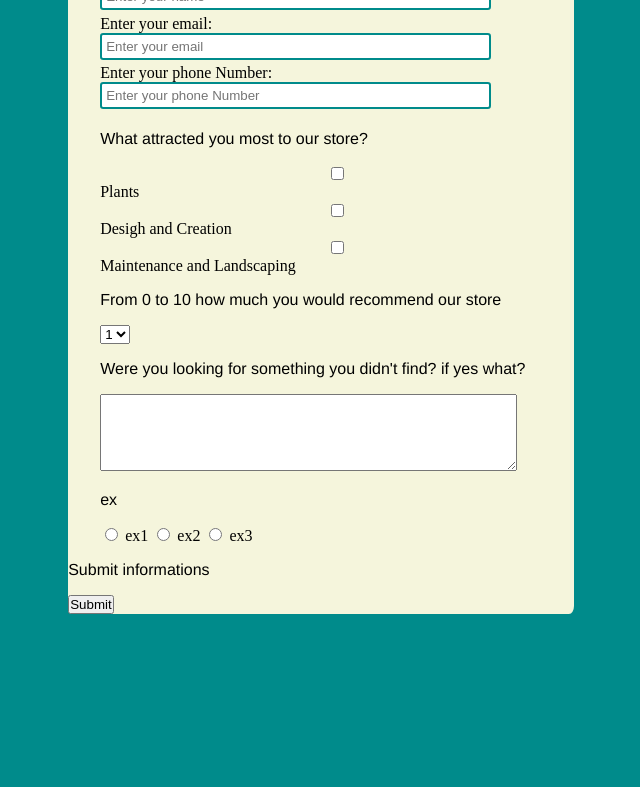
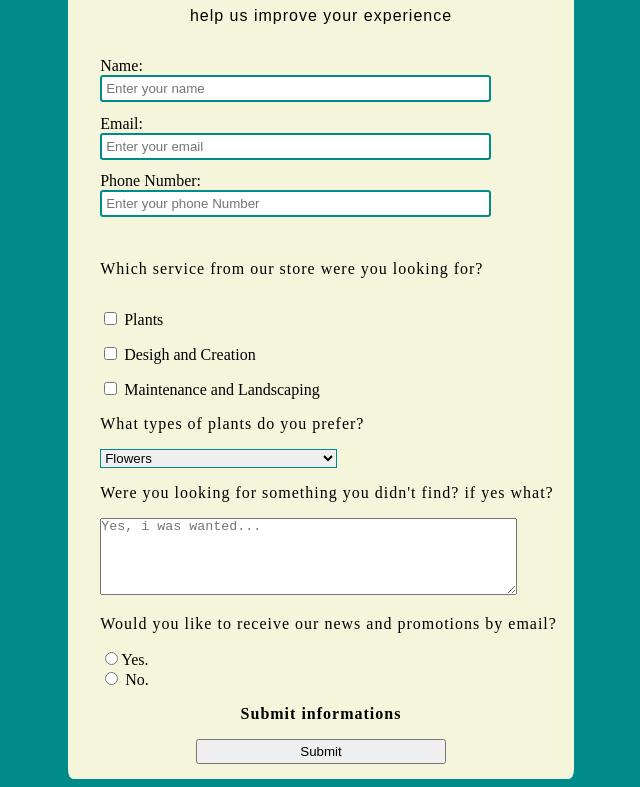
Before and after one commit to erikalps/formulario-freeCodeCamp, a plain HTML site: page index.html in a window 1280 px wide. Shown: the part 219-1006 px from the top of the page, without its empty margins (319-959 px from the left). Before the commit the page ends 841 px from the top, so only its background shows below. Drawn offline with Linux system fonts and the light colour scheme.

Commit message:
fiz mudancas no html e melhorei o css e coloquei uma imagem de logo

```diff
--- a/index.html
+++ b/index.html
@@ -9,72 +9,85 @@
 <body>
     <div class="container">
         <header>
+            <img src="img/Asset 2@3x.png" alt="Lucky Shrub Logo" class="logo"> <!--logo-->
             <h1 id="title">Lucky Shrub Form</h1>
-            <p id="description">satisfaction survey</p>
+            <p id="description">help us improve your experience</p>
         </header>
         <form id="survery-form">
              <!--informacoes do cliente-->
                 <div class="customerInformation">
-                    <label for="name" name ="name">Enter your name:</label>
+                    <label for="name" name ="name">Name:</label>
                     <input type="text" id="name" placeholder="Enter your name" class="inpute-customer" required>
                 </div>
 
                 <div class="customerInformation">
-                    <label for="email" name ="email">Enter your email:</label>
+                    <label for="email" name ="email">Email:</label>
                     <input type="email" id="email" placeholder="Enter your email" class="inpute-customer" required>
                 </div>
 
                 <div class="customerInformation">
-                    <label for="number" name ="phone-number" >Enter your phone Number:</label>
+                    <label for="number" name ="phone-number" >Phone Number:</label>
                     <input type="tel"   id="number" placeholder="Enter your phone Number" class="inpute-customer" pattern="[+]{1}[0-9]{11,14}" >
 
                 </div>
 
 
             <div class="checkBox"> <!--checkBox -->
-                <p> What attracted you most to our store? </p>
-                <input type="checkbox" id="opcao3" value ="opcao3" name ="opcao3">
-                <label for="opcao3">Plants</label>
-                <input type="checkbox" id="opcao2" value ="opcao2" name ="opcao2">
-                <label for="opcao2">Desigh and Creation</label>
-                <input type="checkbox" id="opcao1" value ="opcao1" name ="opcao1">
-                <label for="opcao1">Maintenance and Landscaping</label>
+                <p> Which service from our store were you looking for?</p>
+                <label>
+                    <input type="checkbox" value ="Plants" name ="firsOption">
+                    Plants
+                </label>
+
+                <label>
+                    <input type="checkbox"  value ="DesighAndCreation" name ="secondOption">
+                    Desigh and Creation
+                </label>
+
+                <label>
+                    <input type="checkbox" id="opcao1" value ="MaintenanceAndLandscaping" name ="thirdOPtion">
+                    Maintenance and Landscaping
+                </label>
 
 
 
             </div>
 
             <div> <!--Menu suspenso-->
-                <p>From 0 to 10 how much you would recommend our store</p>
+                <p> What types of plants do you prefer?</p>
                 <select id="dropdown" name="dropdown">
-                    <option value="">1</option>
-                    <option value="">2</option>
-                    <option value="">3</option>
-                    <option value="">4</option>
-                    <option value="">5</option>
+                    <option value="Flowers">Flowers</option>
+                    <option value="FruitTress">Fruit trees</option>
+                    <option value="OrnamentalTress">Ornamental trees</option>
+                    <option value="Suculents">Succulents</option>
+                    <option value="Others">Others</option>
 
                 </select>
             </div>
 
-            <div> <!--textarea-->
+            <div class="Sugestion"> <!--textarea-->
                 <p>Were you looking for something you didn't find? if yes what?</p>
-                <textarea name="" rows="5" cols="50"></textarea>
+                <textarea placeholder="Yes, i was wanted..." name="" rows="5" cols="50" minlength="3" maxlength="20"></textarea>
             </div>
+
+
             <!--input radio-->
-            <div>
-               <P>ex</P>
+            <div class="radio">
+               <P>Would you like to receive our news and promotions by email?</P>
+               <label>
+                <input type="radio" value="response-Yes" name ="response">Yes.
+            </label>
+               <label>
+                <input type="radio"  value="response-no" name="response"> No.
+            </label>
 
-               <input type="radio" id="radio1" value="radio1">
-               <label for="radio1" name="radio1"ex1>ex1</label>
-               <input type="radio" id="radio1" value="radio2">
-               <label for="radio2" name="radio1"ex1>ex2</label>
-               <input type="radio" id="radio2" value="radio3">
-               <label for="radio1" name="radio2"ex1>ex3</label>
             </div>
         </form>
         <form action="myserver.com" method="post">
+           <div id="Submit">
             <p>Submit informations</p>
             <input type="submit" name="submit" id="submit">
+           </div>
         </form>
     </div>
 </body>
--- a/style.css
+++ b/style.css
@@ -5,11 +5,17 @@
 body{
     background-color: #008B8B;
 }
+
+header img {
+    width: 50px;
+
+
+}
 .container{
     background-color: #F5F5DC;
     margin-left: 30%;
     margin-right: 30%;
-    margin-top: 3%;
+    margin-top: 2%;
     border-radius: 1%;
 
 }
@@ -17,11 +23,19 @@ body{
 header{
     text-align: center;
     padding: 1em;
+
 }
 
+header p{
+
+    font-family: sans-serif;
+    letter-spacing: 1px;;
+
+}
 p{
     font-size: 1rem;
-    font-family:'Franklin Gothic Medium', 'Arial Narrow', Arial, sans-serif;
+    font-family:'Times New Roman', Times, serif;
+    letter-spacing: 1px;;
 
 }
 #survery-form{
@@ -30,7 +44,8 @@ p{
 }
 
 .customerInformation{
-    padding-bottom: 0.3em;
+    padding-bottom: 0.8em;
+
 
 }
 
@@ -44,8 +59,32 @@ p{
 
 }
 
+.checkBox p{
+    margin-top: 30px;
+}
 .checkBox{
-  display: grid;
-  grid-template-columns: 1fr;
+    display: flex;
+    flex-direction: column;
+    gap: 15px;
+
 
 }
+
+#dropdown{
+   min-width: 50%;
+   border-color: #008B8B;
+}
+
+.radio{
+    display: flex;
+    flex-direction: column;
+}
+#Submit{
+   text-align: center;
+   font-weight:bolder;
+}
+#Submit input {
+    width: 250px;
+    height: 25px;
+    margin-bottom: 15px;
+}
```
Also changed, not shown: img/Asset 2@3x.png (added).
